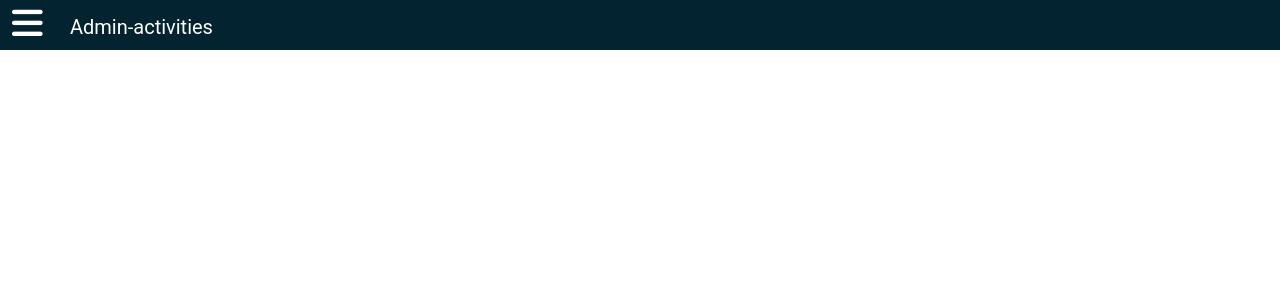
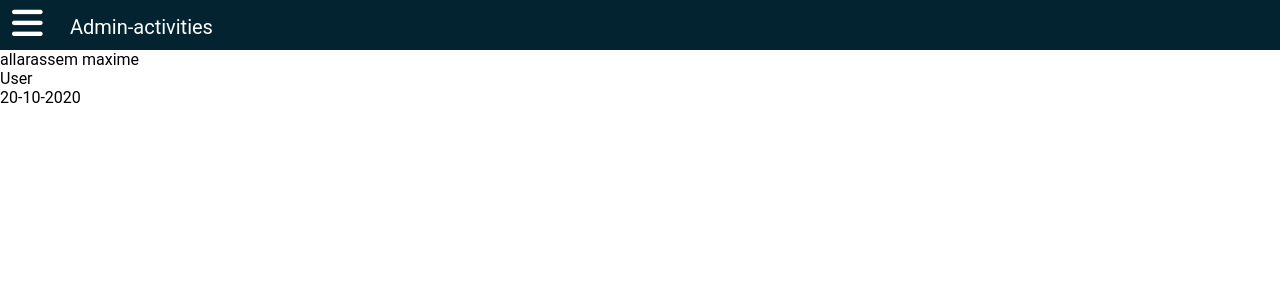
Before and after one commit to maripass/project-cuea, a PHP site: page /dashboard/admin-activities.html in a window 1280 px wide. Shown: the top 300 px of the page. Run offline with PHP 8.4, Linux system fonts and the light colour scheme; some libraries are stand-ins or nearby versions.

Commit message:
--- Auto-Git Commit ---

```diff
--- a/dashboard/admin-activities.html
+++ b/dashboard/admin-activities.html
@@ -33,5 +33,14 @@
             Admin-activities
         </div>
     </section>
+    <section>
+        <ul>
+            <li>
+                <div>allarassem maxime</div>
+                <div>User</div>
+                <div>20-10-2020</div>
+            </li>
+        </ul>
+    </section>
 </body>
 </html>
--- a/dashboard/css/style.css
+++ b/dashboard/css/style.css
@@ -148,3 +148,26 @@ form input[type="password"], form input[type="text"], form input[type="email"] {
 form input[type="submit"]:hover {
   background-color: #2868c7;
 }
+
+#customers {
+    /* border-collapse: collapse; */
+      width: 100%;
+    margin-top: 12px;
+  }
+
+  #customers td, #customers th {
+    border: 1px solid #ddd;
+    padding: 8px;
+  }
+
+  #customers tr:nth-child(even){background-color: #f2f2f2;}
+
+  #customers tr:hover {background-color: #ddd;}
+
+  #customers th {
+    padding-top: 12px;
+    padding-bottom: 12px;
+    text-align: left;
+    background-color: #042331;
+    color: white;
+  }
```
Also changed, not shown: dashboard/meter-box.html (+0 -21 lines).
